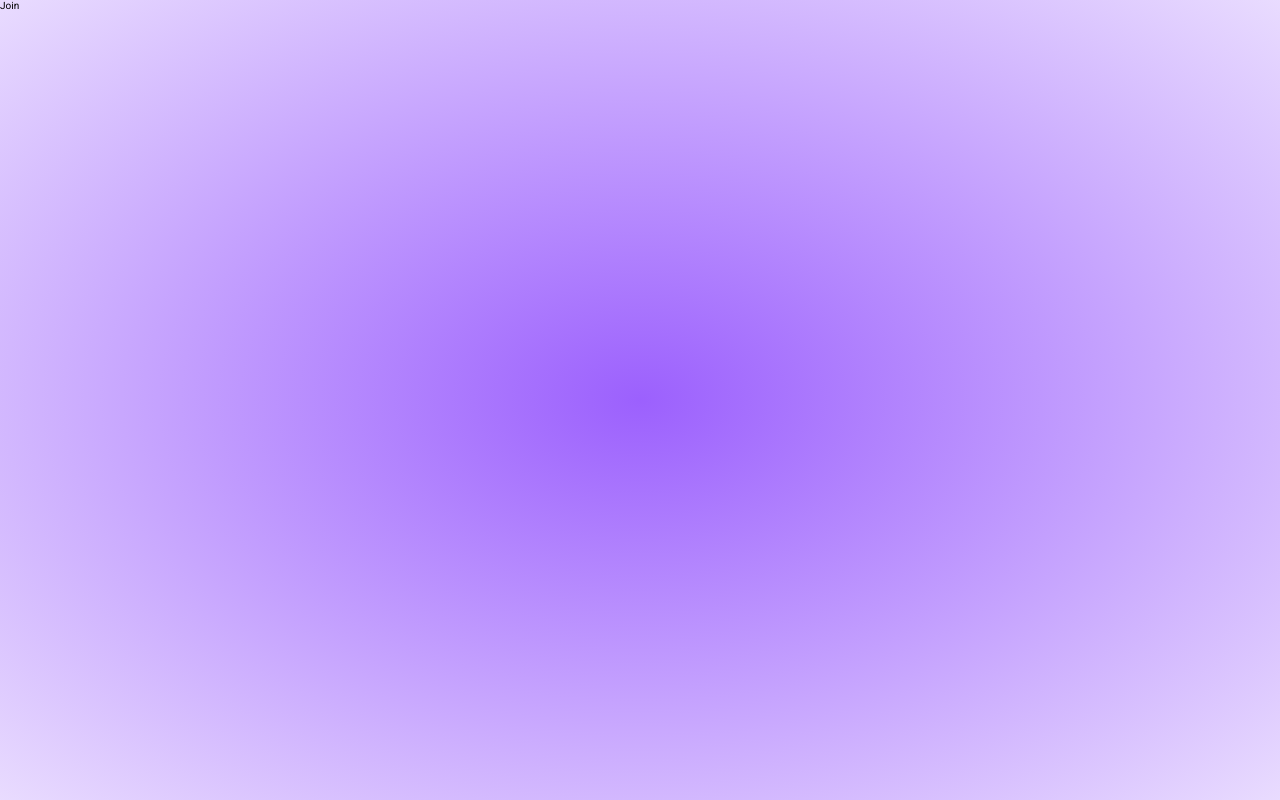
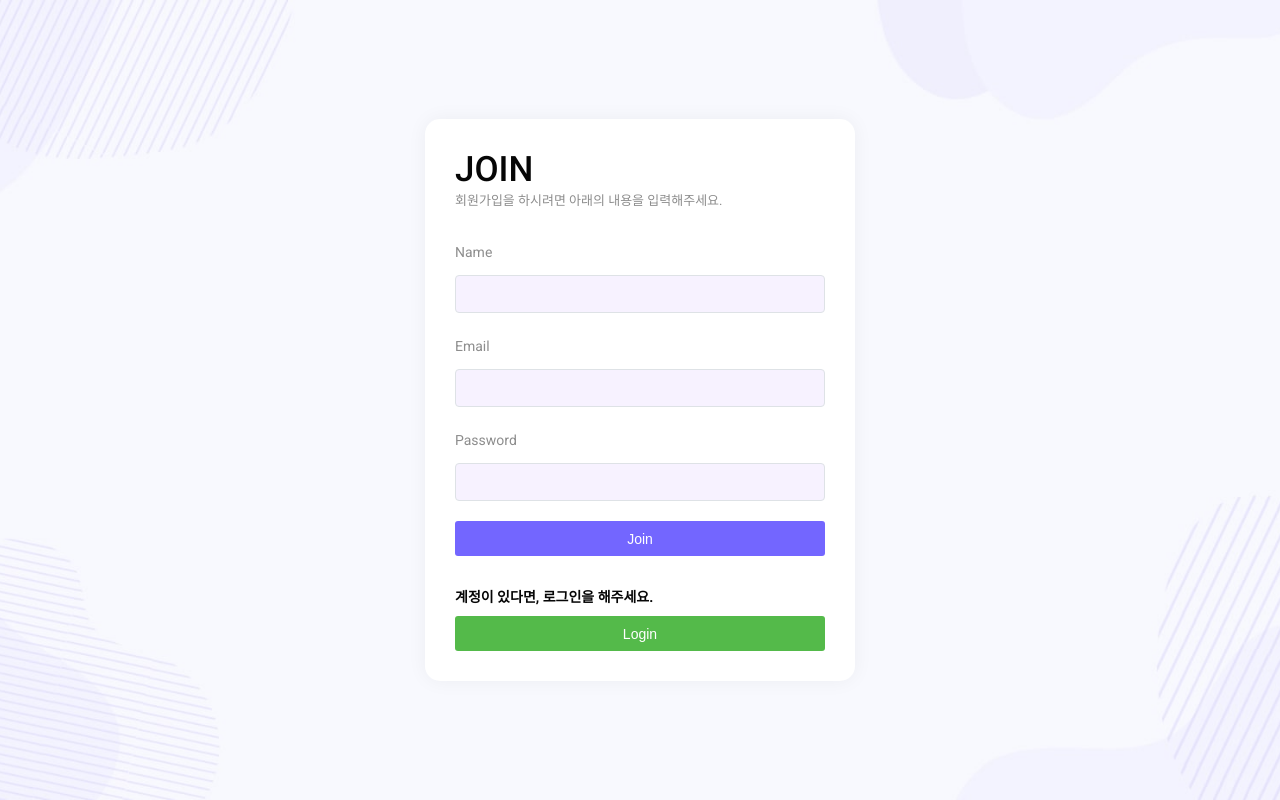
Before and after one commit to subinsad/KDT7_FE_Toy1_team4, a React (Vite) app: page /join in a window 1280 px wide. Built offline with nearby package versions, Linux system fonts and the light colour scheme.

Commit message:
회원가입, 로그인 페이지추가

```diff
--- a/src/components/Common/Gnb.jsx
+++ b/src/components/Common/Gnb.jsx
@@ -30,11 +30,6 @@ const Gnb = () => {
             <span>스타일가이드</span>
           </Link>
         </li>
-        <li className="ico5">
-          <Link to="/login">
-            <span>로그인</span>
-          </Link>
-        </li>
       </ul>
     </nav>
   );
--- a/src/components/Common/Text.scss
+++ b/src/components/Common/Text.scss
@@ -5,4 +5,9 @@
     font-size: 1.3rem;
     color: $gray;
   }
+  &type2 {
+    font-size: 1.4rem;
+    color: $black;
+    font-weight: 600;
+  }
 }
--- a/src/pages/Join.jsx
+++ b/src/pages/Join.jsx
@@ -1,7 +1,35 @@
 import React from "react";
+import Block from "../components/Common/Block";
+import Heading from "../components/Common/Heading";
+import Text from "../components/Common/Text";
+import Input from "../components/Form/Input";
+import Button from "../components/Common/Button";
+import { Link } from "react-router-dom";
 
 const Join = () => {
-  return <div>Join</div>;
+  return (
+    <div className="login__wrapper">
+      <Block className="login">
+        <Heading size={"regular"} tag={"h1"} text={"Join"} />
+        <Text text={"회원가입을 하시려면 아래의 내용을 입력해주세요."} type={"type1"} />
+        <form action="">
+          <label htmlFor="name">Name</label>
+          <Input width={"100%"} id="name" type="text" requerid />
+          <label htmlFor="email">Email</label>
+          <Input width={"100%"} id="email" type="email" requerid />
+          <label htmlFor="password">Password</label>
+          <Input width={"100%"} id="password" type="password" requerid />
+          <Button className={"btn regular primary"} text="Join" />
+        </form>
+        <div className="join-wrap">
+          <Text text={"계정이 있다면, 로그인을 해주세요."} type={"type2"} />
+          <Link to="/login">
+            <Button className={"btn regular success"} text="Login" />
+          </Link>
+        </div>
+      </Block>
+    </div>
+  );
 };
 
 export default Join;
--- a/src/pages/Login.jsx
+++ b/src/pages/Login.jsx
@@ -1,7 +1,34 @@
 import React from "react";
+import Block from "../components/Common/Block";
+import Heading from "../components/Common/Heading";
+import Text from "../components/Common/Text";
+import Input from "../components/Form/Input";
+import Button from "../components/Common/Button";
+import "./Login.scss";
+import { Link } from "react-router-dom";
 
 const Login = () => {
-  return <div>Login</div>;
+  return (
+    <div className="login__wrapper">
+      <Block className="login">
+        <Heading size={"regular"} tag={"h1"} text={"Login"} />
+        <Text text={"로그인을 하시려면 이메일과 비밀번호를 입력하세요."} type={"type1"} />
+        <form action="">
+          <label htmlFor="email">Email</label>
+          <Input width={"100%"} id="email" type="email" requerid />
+          <label htmlFor="password">Password</label>
+          <Input width={"100%"} id="password" type="password" requerid />
+          <Button className={"btn regular primary"} text="Login" />
+        </form>
+        <div className="join-wrap">
+          <Text text={"계정이 없으시다면 회원가입을 해주세요."} type={"type2"} />
+          <Link to="/join">
+            <Button className={"btn regular success"} text="Join" />
+          </Link>
+        </div>
+      </Block>
+    </div>
+  );
 };
 
 export default Login;
--- /dev/null
+++ b/src/pages/Login.scss
@@ -0,0 +1,37 @@
+@import "../scss/base.scss";
+
+.login {
+  @include position(a, left, 50%, top, 50%);
+  &__wrapper {
+    @include background("./bg_login.jpg", center, null, cover);
+    position: relative;
+    width: 100vw;
+    height: 100vh;
+  }
+  .heading {
+    text-transform: uppercase;
+    font-weight: 500;
+  }
+  label {
+    padding: 0.5rem 0 0;
+    margin-bottom: -0.5rem;
+    font-size: 1.4rem;
+    color: $gray;
+  }
+  input {
+    background-color: rgba($primary, 0.07);
+  }
+  form {
+    display: grid;
+    gap: 2rem;
+    margin-top: 3rem;
+    width: 37rem;
+  }
+}
+.join-wrap {
+  padding: 3rem 0 0;
+  button {
+    width: 100%;
+    margin-top: 1rem;
+  }
+}
--- a/src/pages/StyleGuide.jsx
+++ b/src/pages/StyleGuide.jsx
@@ -34,6 +34,7 @@ const StyleGuide = () => {
       <hr />
 
       <Text type={"type1"} text={"type1"} />
+      <Text type={"type2"} text={"type2"} />
 
       <hr />
 
```
Also changed, not shown: src/App.jsx (+0 -9 lines), src/routes/PageRouter.jsx (+1 -17 lines), src/assets/bg_login.jpg (added).
